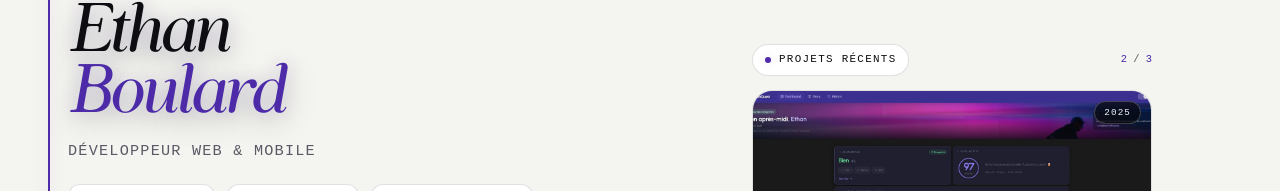
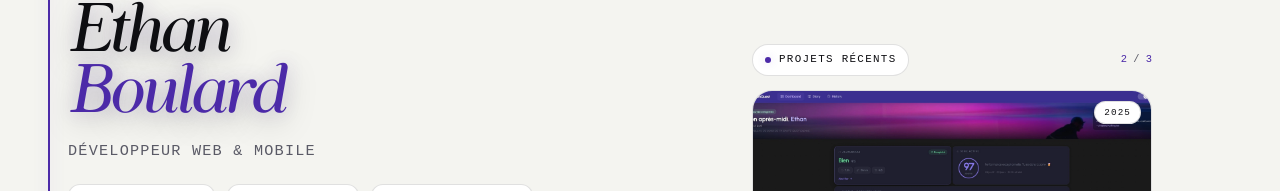
Before and after one commit to B-Ethan07/portfolio-vue, a Vue app: page / in a window 1280 px wide. Shown: the part 204-395 px from the top of the page. Built offline with nearby package versions, Linux system fonts and the light colour scheme.

Commit message:
Refactor project card styles for improved consistency and theming

```diff
--- a/src/views/Home.vue
+++ b/src/views/Home.vue
@@ -465,8 +465,8 @@ const stackCards = [
 .project-card-year {
   position: absolute; top: 10px; right: 10px;
   font-family: var(--ff-mono); font-size: 0.58rem;
-  letter-spacing: 0.12em; color: #f4f4fb;
-  background: rgba(8,8,12,.72); border: 1px solid rgba(255,255,255,.2);
+  letter-spacing: 0.12em; color: var(--text);
+  background: var(--surface); border: 1px solid var(--border-md);
   padding: 3px 9px; border-radius: 100px;
 }
 
@@ -484,7 +484,7 @@ const stackCards = [
 
 .project-card-type {
   font-family: var(--ff-mono); font-size: 0.6rem;
-  color: rgba(245,245,252,.92); background: rgba(8,8,12,.72);
+  color: var(--text); background: var(--surface2);
   border: 1px solid rgba(255,255,255,.12);
   padding: 3px 8px; border-radius: 999px; letter-spacing: 0.05em;
 }
@@ -503,7 +503,7 @@ const stackCards = [
 }
 
 .project-card-desc {
-  font-size: 0.82rem; color: rgba(240,240,248,.9);
+  font-size: 0.82rem; color: var(--muted);
   line-height: 1.55; margin-bottom: 12px;
 }
 
```
